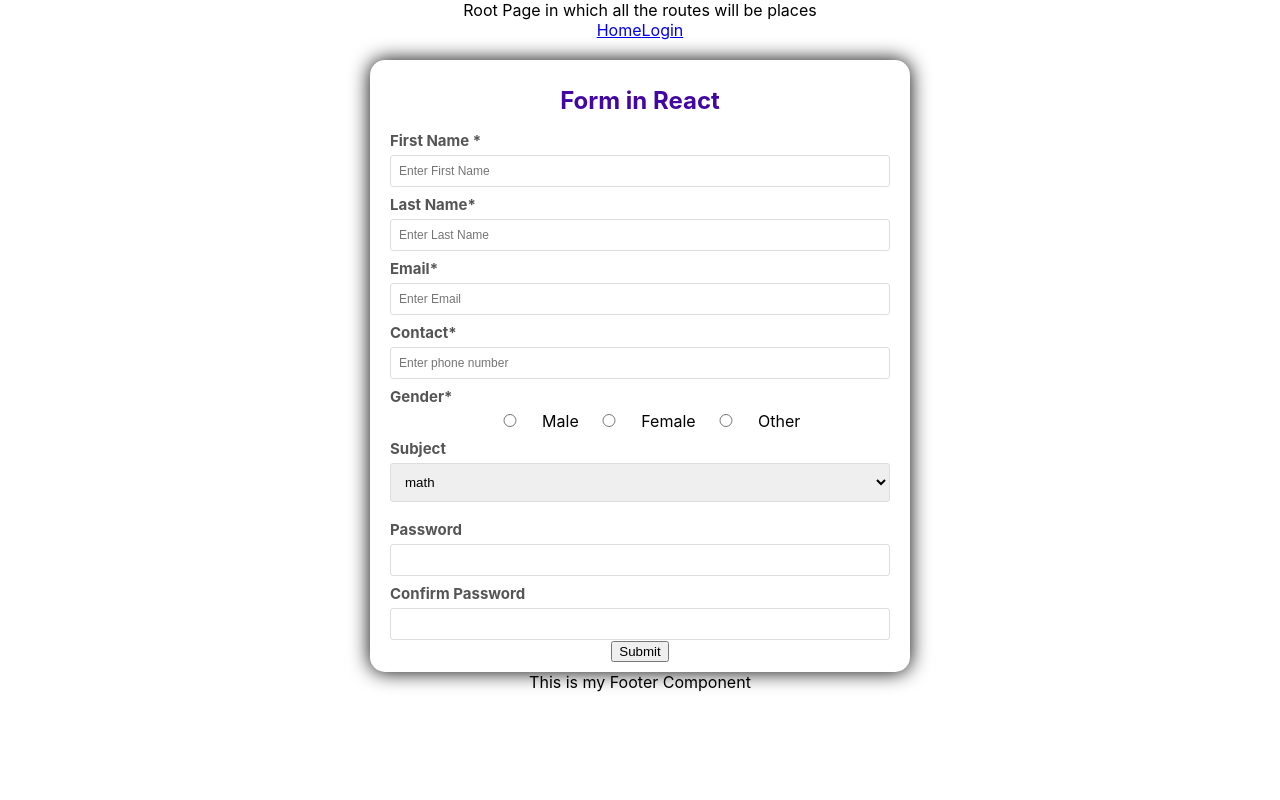
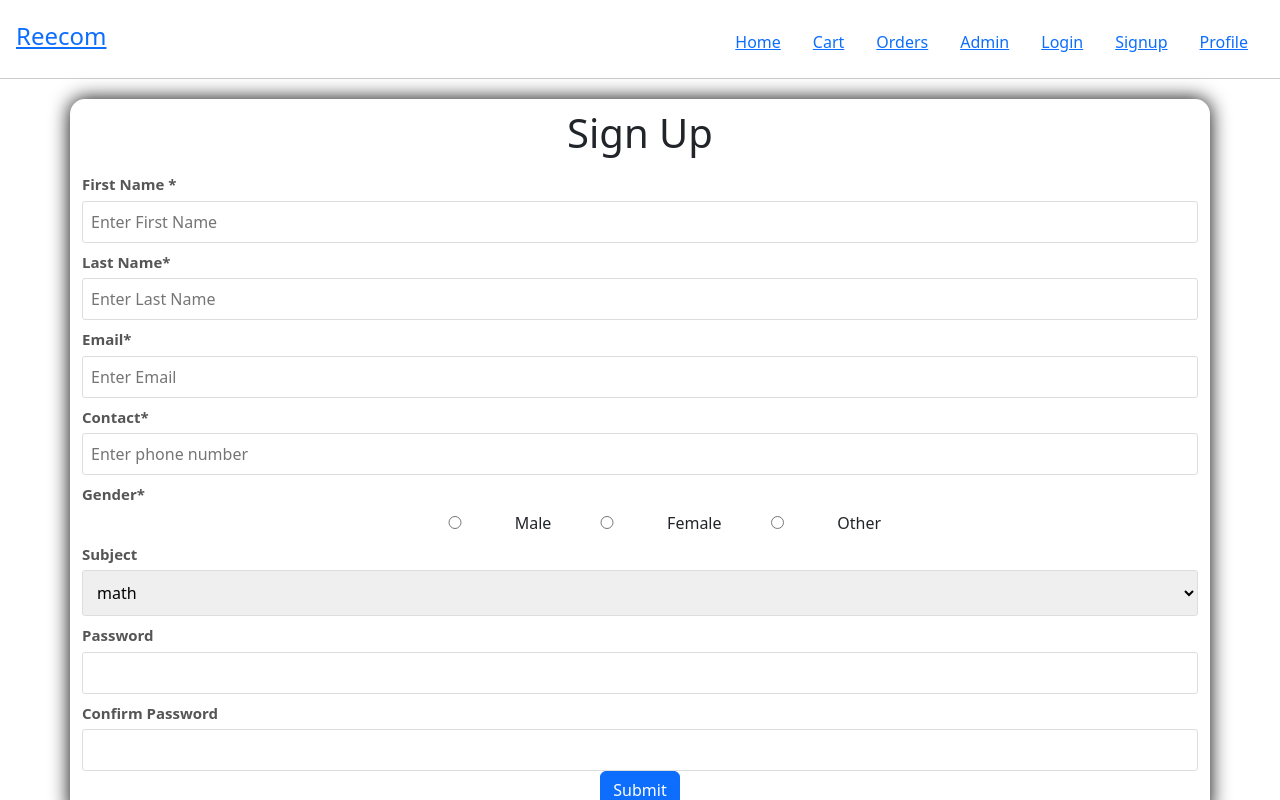
Before and after one commit to Nikhilbansal777/reecom, a React (Create React App) app: page / in a window 1280 px wide. Shown: the top 800 px of the page. Built offline with nearby package versions, Linux system fonts and the light colour scheme.

Commit message:
base setup

```diff
--- a/src/components/Features/home.jsx
+++ b/src/components/Features/home.jsx
@@ -10,7 +10,7 @@ const Home = () => {
     gender: "",
     subject: "",
     password: "",
-    confirmPassword: ""
+    confirmPassword: "",
   });
   const [errors, setErrors] = useState({});
   const handleChange = (e) => {
@@ -60,14 +60,14 @@ const Home = () => {
     }
     if (!values.confirmPassword) {
       newErrors.confirmPassword = "Confirm Password is required";
-    } else if(values.confirmPassword !== values.password) {
+    } else if (values.confirmPassword !== values.password) {
       newErrors.confirmPassword = "Password didnt matched";
     }
     return newErrors;
   };
   return (
     <div className="container">
-      <h1>Form in React</h1>
+      <h1>Sign Up</h1>
       <form onSubmit={handleSubmit}>
         <label htmlFor="firstName">First Name *</label>
         <input
@@ -131,17 +131,25 @@ const Home = () => {
           <option value="physics">physics</option>
           <option value="chemistry">chemistry</option>
         </select>
-
         <label htmlFor="password">Password</label>
-        <input type="password" name="password" id="password"  onChange={(e) => handleChange(e)}/>
+        <input
+          type="password"
+          name="password"
+          id="password"
+          onChange={(e) => handleChange(e)}
+        />
         {errors.password && <span className="error">{errors.password}</span>}
-
         <label htmlFor="confirmPassword">Confirm Password</label>
-        <input type="password" name="confirmPassword" id="confirmPassword"  onChange={(e) => handleChange(e)}/>
+        <input
+          type="password"
+          name="confirmPassword"
+          id="confirmPassword"
+          onChange={(e) => handleChange(e)}
+        />
         {errors.confirmPassword && (
           <span className="error">{errors.confirmPassword}</span>
         )}
-        <button>Submit</button>
+        <button className="btn btn-primary">Submit</button>
       </form>
     </div>
   );
--- a/src/components/Features/landingPage.jsx
+++ b/src/components/Features/landingPage.jsx
@@ -5,7 +5,6 @@ import Header from "../shared/header";
 const Landing = () => {
   return (
     <div>
-      Root Page in which all the routes will be places
       <Header></Header>
       <Outlet></Outlet>
       <Footer></Footer>
--- a/src/components/shared/footer.jsx
+++ b/src/components/shared/footer.jsx
@@ -1,5 +1,10 @@
+import "../../styles/footer.css";
+
 const Footer = () => {
-  return <div>This is my Footer Component</div>;
+  return (
+    <footer>
+      <p>Copyright &copy; 2024 All Rights Reserved.</p>
+    </footer>)
 };
 
 export default Footer;
--- a/src/components/shared/header.jsx
+++ b/src/components/shared/header.jsx
@@ -1,10 +1,36 @@
 import { NavLink } from "react-router-dom";
-
+import "../../styles/header.css";
+import { useState } from "react";
 const Header = () => {
-  return <div>
-    <NavLink to="/">Home</NavLink>
-    <NavLink to="/login">Login</NavLink>
-  </div>;
+  const [header, setHeader] = useState([
+    { component: "Home", path: "/" },
+    { component: "Cart", path: "/cart" },
+    { component: "Orders", path: "/orders" },
+    { component: "Admin", path: "/admin" },
+    { component: "Login", path: "/login" },
+    { component: "Signup", path: "/signup" },
+    { component: "Profile", path: "/profile" },
+  ]);
+  return (
+    <header className="site-header">
+      <div className="site-identity">
+        <h1>
+          <NavLink>Reecom</NavLink>
+        </h1>
+      </div>
+      <nav className="site-navigation">
+        <ul className="nav">
+          {header.map((headerItem) => {
+            return (
+              <li key={headerItem.component}>
+                <NavLink to={headerItem.path}>{headerItem.component}</NavLink>
+              </li>
+            );
+          })}
+        </ul>
+      </nav>
+    </header>
+  );
 };
 
 export default Header;
--- a/src/index.js
+++ b/src/index.js
@@ -3,6 +3,7 @@ import ReactDOM from 'react-dom/client';
 import './index.css';
 import App from './App';
 import reportWebVitals from './reportWebVitals';
+import 'bootstrap/dist/css/bootstrap.min.css';
 
 const root = ReactDOM.createRoot(document.getElementById('root'));
 root.render(
@@ -10,8 +11,4 @@ root.render(
     <App />
   </React.StrictMode>
 );
-
-// If you want to start measuring performance in your app, pass a function
-// to log results (for example: reportWebVitals(console.log))
-// or send to an analytics endpoint. Learn more: https://bit.ly/CRA-vitals
 reportWebVitals();
--- /dev/null
+++ b/src/styles/footer.css
@@ -0,0 +1,6 @@
+ footer {
+background: #ffffff;
+color: #868c96;
+border-top: 1px solid #ccc;
+margin-top:163px
+}
--- /dev/null
+++ b/src/styles/header.css
@@ -0,0 +1,32 @@
+body {
+    font-family: Helvetica;
+    margin: 0;
+  }
+  a {
+    text-decoration: none;
+    color: #000;
+  }
+  .site-header {
+    border-bottom: 1px solid #ccc;
+    padding: .5em 1em;
+    display: flex;
+    justify-content: space-between;
+  }
+
+  .site-identity h1 {
+    font-size: 1.5em;
+    margin: .6em 0;
+    display: inline-block;
+  }
+
+
+  .site-navigation ul,
+  .site-navigation li {
+    margin: 0;
+    padding: 0;
+  }
+
+  .site-navigation li {
+    display: inline-block;
+    margin: 1.4em 1em 1em 1em;
+  }
```
Also changed, not shown: src/styles/footer.scss (deleted), src/styles/header.scss (deleted).
